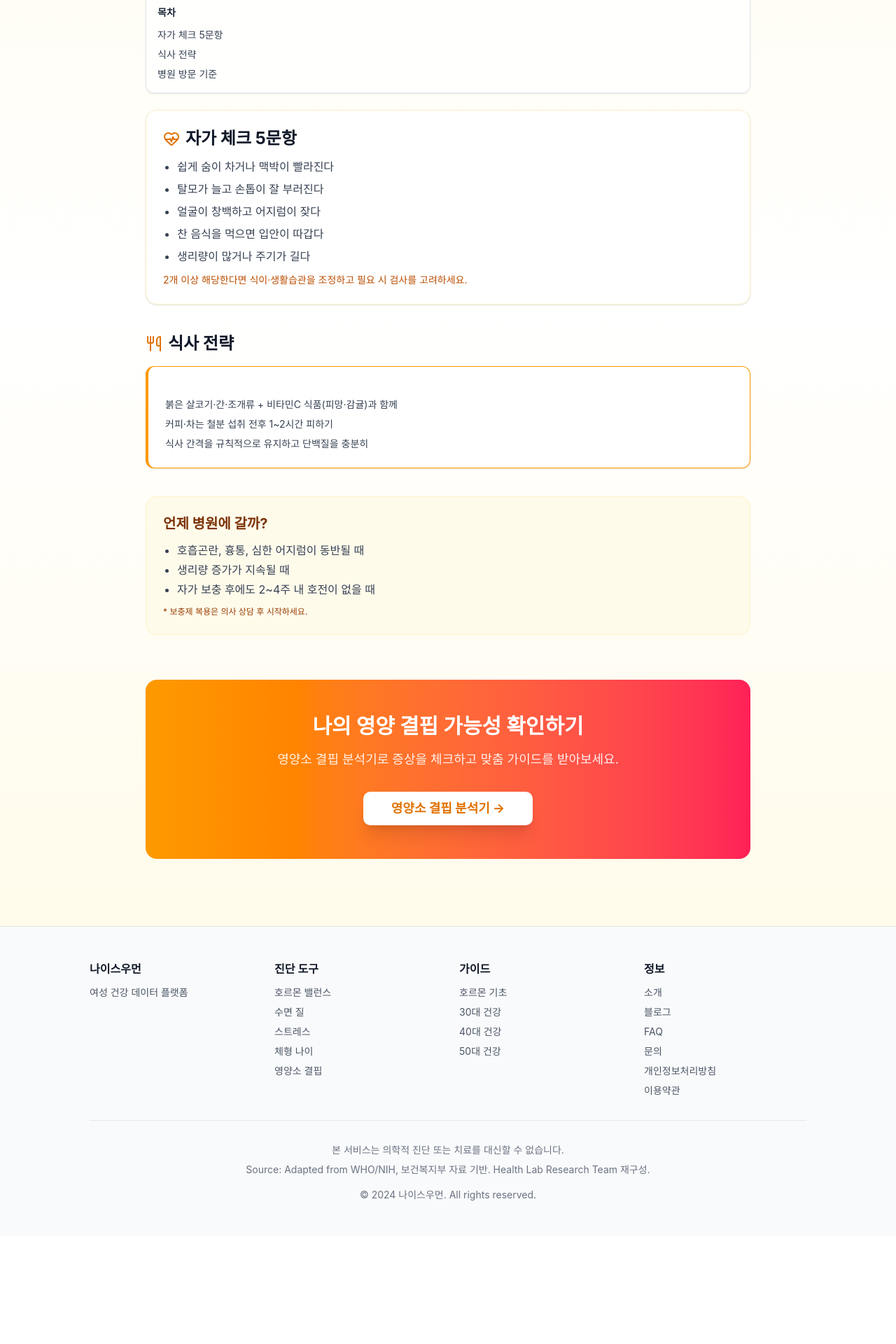
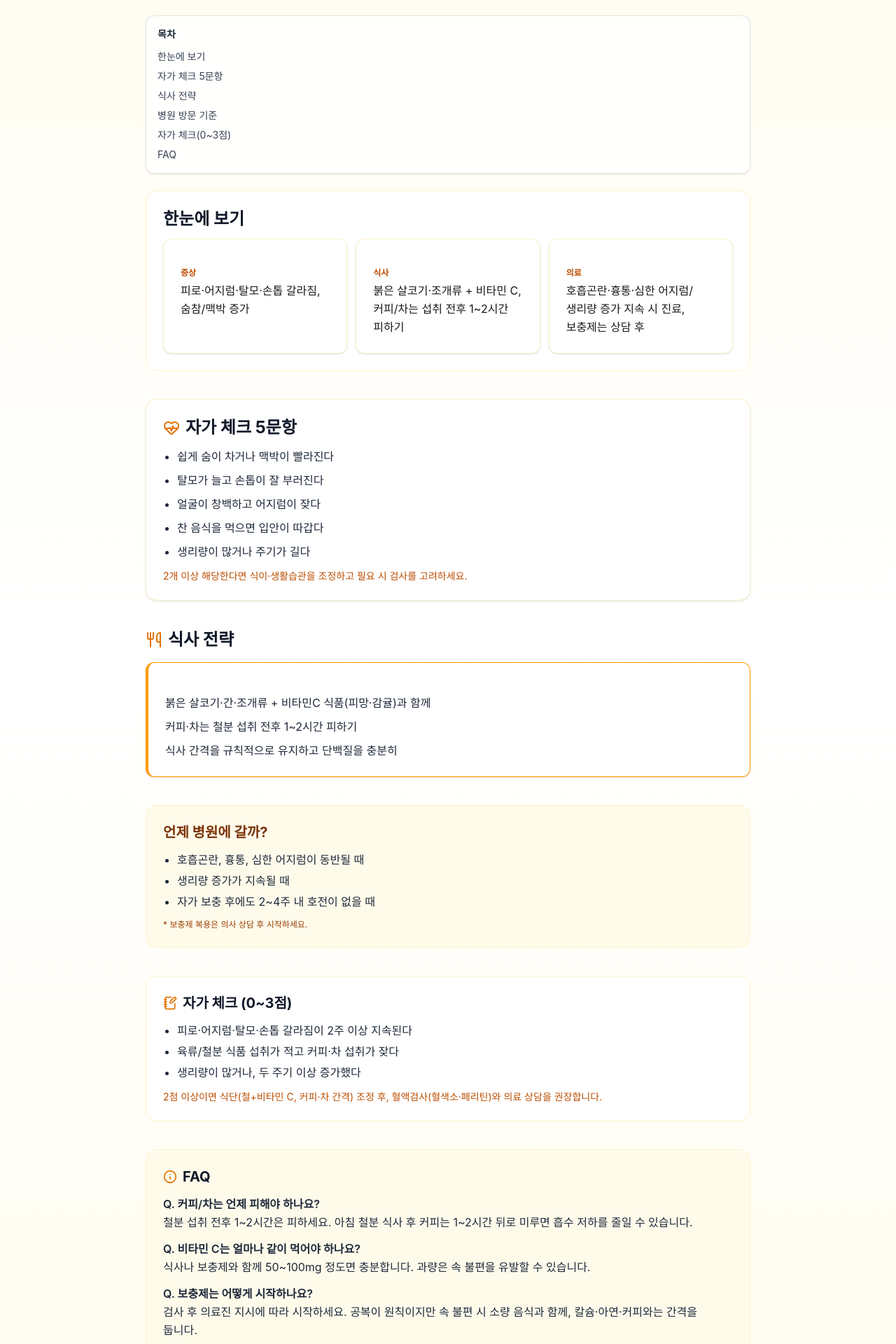
Before and after one commit to lsk7209/nicewomon, a Next.js app: page /blog/iron-deficiency-checklist in a window 1280 px wide. Shown: the part 522-2442 px from the top of the page at 70% size. Before the commit the page ends 2287 px from the top, so only its background shows below. Built offline with nearby package versions, Linux system fonts and the light colour scheme; no server answers; a web font is replaced by a local one.

Commit message:
content: aeo + toc fixes

```diff
--- a/src/app/blog/digital-burnout-detox/page.tsx
+++ b/src/app/blog/digital-burnout-detox/page.tsx
@@ -2,7 +2,7 @@ import { Metadata } from "next";
 import Link from "next/link";
 import { Button } from "@/components/ui/button";
 import { Card, CardContent } from "@/components/ui/card";
-import { ArrowLeft, Calendar, Clock, Smartphone, AlarmClock, Moon } from "lucide-react";
+import { ArrowLeft, Calendar, Clock, Smartphone, AlarmClock, Moon, NotebookPen, Info } from "lucide-react";
 import { Toc } from "@/components/layout/Toc";
 
 export const metadata: Metadata = {
@@ -14,9 +14,12 @@ export const metadata: Metadata = {
 
 export default function DigitalBurnoutDetoxPost() {
     const tocItems = [
+        { id: "summary", label: "한눈에 보기" },
         { id: "why", label: "왜 알림을 줄여야 할까?" },
         { id: "plan", label: "7일 디톡스 플랜" },
         { id: "habits", label: "유지 루틴" },
+        { id: "selfcheck", label: "자가 체크" },
+        { id: "faq", label: "FAQ" },
     ];
 
     const plan = [
@@ -60,8 +63,8 @@ export default function DigitalBurnoutDetoxPost() {
                             <span>6분 읽기</span>
                         </div>
                     </div>
-                    <p className="text-lg text-gray-700">
-                        알림과 스크린타임을 줄이면 수면과 집중력이 회복됩니다. 7일 동안 단계적으로 알림을 다이어트해 보세요.
+                    <p className="text-lg text-gray-800 leading-relaxed">
+                        알림과 스크린타임을 줄이면 수면과 집중력이 회복됩니다. AEO 요약·자가 체크·FAQ를 먼저 확인하고 7일 플랜을 적용하세요.
                     </p>
                 </header>
 
@@ -69,10 +72,33 @@ export default function DigitalBurnoutDetoxPost() {
                     <div className="md:sticky md:top-24 h-fit">
                         <Toc items={tocItems} />
                     </div>
-                    <div className="prose prose-lg max-w-none space-y-8">
+                    <div className="prose prose-lg max-w-none space-y-10">
+                        <section id="summary" className="bg-white border border-purple-100 rounded-2xl p-6 space-y-3">
+                            <h2 className="text-2xl font-bold text-gray-900">한눈에 보기</h2>
+                            <div className="grid md:grid-cols-3 gap-3 text-base text-gray-900 leading-relaxed">
+                                <Card className="border border-purple-100">
+                                    <CardContent className="pt-4 space-y-1">
+                                        <p className="text-xs font-semibold text-purple-700 uppercase">컷오프</p>
+                                        <p>취침 60분 전 셧다운, 업무·개인 알림 분리, 메일 3회/일</p>
+                                    </CardContent>
+                                </Card>
+                                <Card className="border border-purple-100">
+                                    <CardContent className="pt-4 space-y-1">
+                                        <p className="text-xs font-semibold text-purple-700 uppercase">리듬</p>
+                                        <p>점심 20분 산책으로 빛 리셋, SNS·앱 사용 시간 예약(타임박스)</p>
+                                    </CardContent>
+                                </Card>
+                                <Card className="border border-purple-100">
+                                    <CardContent className="pt-4 space-y-1">
+                                        <p className="text-xs font-semibold text-purple-700 uppercase">유지</p>
+                                        <p>20-20-20 눈 휴식, 주말 절전 모드, 취침 전 종이책/저널링</p>
+                                    </CardContent>
+                                </Card>
+                            </div>
+                        </section>
                         <section id="why">
                             <h2 className="text-3xl font-bold text-gray-900 mb-4">왜 알림을 줄여야 할까?</h2>
-                            <p className="text-gray-700 leading-relaxed">
+                            <p className="text-gray-800 leading-relaxed text-base">
                                 잦은 알림은 집중을 깨고 수면을 방해합니다. 뇌는 알림을 위협으로 인식해 코르티솔을 올리며,
                                 밤 늦게까지 화면을 보면 멜라토닌 분비가 억제됩니다.
                             </p>
@@ -81,7 +107,7 @@ export default function DigitalBurnoutDetoxPost() {
                         <section id="plan" className="space-y-3">
                             <h2 className="text-3xl font-bold text-gray-900 mb-4">7일 디톡스 플랜</h2>
                             <Card className="border-l-4 border-purple-400">
-                                <CardContent className="pt-5 text-sm text-gray-700 space-y-2">
+                                <CardContent className="pt-5 text-base text-gray-800 leading-relaxed space-y-2">
                                     {plan.map((item) => (
                                         <p key={item}>• {item}</p>
                                     ))}
@@ -92,12 +118,46 @@ export default function DigitalBurnoutDetoxPost() {
                         <section id="habits" className="space-y-3">
                             <h2 className="text-2xl font-bold text-gray-900">디톡스 후 유지 루틴</h2>
                             <Card className="border-l-4 border-purple-300">
-                                <CardContent className="pt-5 text-sm text-gray-700 space-y-1">
+                                <CardContent className="pt-5 text-base text-gray-800 leading-relaxed space-y-1">
                                     {habits.map((h) => (
                                         <p key={h}>• {h}</p>
                                     ))}
                                 </CardContent>
                             </Card>
+                        </section>
+
+                        <section id="selfcheck" className="bg-white border border-purple-100 rounded-2xl p-6 space-y-3">
+                            <h3 className="text-xl font-bold text-gray-900 flex items-center gap-2">
+                                <NotebookPen className="w-5 h-5 text-purple-600" />
+                                자가 체크 (0~3점)
+                            </h3>
+                            <ul className="list-disc pl-5 text-gray-800 text-base leading-relaxed space-y-1">
+                                <li>업무·개인 알림이 하루 종일 섞여 온다</li>
+                                <li>취침 1시간 전에도 스크린·알림을 계속 본다</li>
+                                <li>주말에도 SNS/뉴스를 무작정 스크롤한다</li>
+                            </ul>
+                            <p className="text-sm text-purple-700">2점 이상이면 7일 플랜을 그대로 적용하고, 셧다운·타임박스·산책(빛 노출)을 우선 실행하세요.</p>
+                        </section>
+
+                        <section id="faq" className="bg-purple-50 border border-purple-100 rounded-2xl p-6 space-y-3">
+                            <h3 className="text-xl font-bold text-gray-900 flex items-center gap-2">
+                                <Info className="w-5 h-5 text-purple-600" />
+                                FAQ
+                            </h3>
+                            <div className="space-y-3 text-base text-gray-800 leading-relaxed">
+                                <div>
+                                    <p className="font-semibold">Q. 업무상 알림을 다 끄기 어렵다면?</p>
+                                    <p>업무 메신저·메일을 3회(예: 10시/14시/17시)로 타임박스하고, 나머지 알림은 요약/배치로 묶어 확인하세요.</p>
+                                </div>
+                                <div>
+                                    <p className="font-semibold">Q. SNS를 끊기 힘들다면?</p>
+                                    <p>SNS는 하루 2회, 각 10~15분으로 예약 사용하고, 홈 화면에서 앱을 제거하거나 위젯만 남겨 알림을 차단하세요.</p>
+                                </div>
+                                <div>
+                                    <p className="font-semibold">Q. 밤에 잠이 안 와서 휴대폰을 보게 됩니다.</p>
+                                    <p>취침 60분 전 종이책·저널링으로 대체하고, 알람은 별도 기기/워치로 설정해 휴대폰을 침실 밖에 두세요.</p>
+                                </div>
+                            </div>
                         </section>
                     </div>
                 </div>
--- a/src/app/blog/iron-deficiency-checklist/page.tsx
+++ b/src/app/blog/iron-deficiency-checklist/page.tsx
@@ -2,7 +2,7 @@ import { Metadata } from "next";
 import Link from "next/link";
 import { Button } from "@/components/ui/button";
 import { Card, CardContent } from "@/components/ui/card";
-import { ArrowLeft, Calendar, Clock, HeartPulse, Droplet, Utensils } from "lucide-react";
+import { ArrowLeft, Calendar, Clock, HeartPulse, Droplet, Utensils, NotebookPen, Info } from "lucide-react";
 import { Toc } from "@/components/layout/Toc";
 
 export const metadata: Metadata = {
@@ -28,9 +28,12 @@ export default function IronDeficiencyChecklistPost() {
     ];
 
     const tocItems = [
+        { id: "summary", label: "한눈에 보기" },
         { id: "checklist", label: "자가 체크 5문항" },
         { id: "food", label: "식사 전략" },
         { id: "clinic", label: "병원 방문 기준" },
+        { id: "selfcheck", label: "자가 체크(0~3점)" },
+        { id: "faq", label: "FAQ" },
     ];
 
     return (
@@ -58,8 +61,8 @@ export default function IronDeficiencyChecklistPost() {
                             <span>6분 읽기</span>
                         </div>
                     </div>
-                    <p className="text-lg text-gray-700">
-                        철 결핍은 피로, 탈모, 집중력 저하의 숨은 원인일 수 있습니다. 간단한 체크리스트와 식사·보충 팁을 정리했습니다.
+                    <p className="text-lg text-gray-800 leading-relaxed">
+                        철 결핍은 피로, 탈모, 집중력 저하의 숨은 원인일 수 있습니다. AEO 요약, 자가 체크, 식사·병원 기준을 빠르게 확인하세요.
                     </p>
                 </header>
 
@@ -68,12 +71,36 @@ export default function IronDeficiencyChecklistPost() {
                         <Toc items={tocItems} />
                     </div>
                     <div className="prose prose-lg max-w-none space-y-10">
+                    <section id="summary" className="bg-white border border-amber-100 rounded-2xl p-6 space-y-3">
+                        <h2 className="text-2xl font-bold text-gray-900">한눈에 보기</h2>
+                        <div className="grid md:grid-cols-3 gap-3 text-base text-gray-900 leading-relaxed">
+                            <Card className="border border-amber-100">
+                                <CardContent className="pt-4 space-y-1">
+                                    <p className="text-xs font-semibold text-amber-700 uppercase">증상</p>
+                                    <p>피로·어지럼·탈모·손톱 갈라짐, 숨참/맥박 증가</p>
+                                </CardContent>
+                            </Card>
+                            <Card className="border border-amber-100">
+                                <CardContent className="pt-4 space-y-1">
+                                    <p className="text-xs font-semibold text-amber-700 uppercase">식사</p>
+                                    <p>붉은 살코기·조개류 + 비타민 C, 커피/차는 섭취 전후 1~2시간 피하기</p>
+                                </CardContent>
+                            </Card>
+                            <Card className="border border-amber-100">
+                                <CardContent className="pt-4 space-y-1">
+                                    <p className="text-xs font-semibold text-amber-700 uppercase">의료</p>
+                                    <p>호흡곤란·흉통·심한 어지럼/생리량 증가 지속 시 진료, 보충제는 상담 후</p>
+                                </CardContent>
+                            </Card>
+                        </div>
+                    </section>
+
                     <section id="checklist" className="bg-white rounded-2xl shadow-sm border border-amber-100 p-6 space-y-3">
                         <h2 className="text-2xl font-bold text-gray-900 flex items-center gap-2">
                             <HeartPulse className="w-6 h-6 text-amber-600" />
                             자가 체크 5문항
                         </h2>
-                        <ul className="list-disc pl-5 text-gray-700 space-y-2">
+                        <ul className="list-disc pl-5 text-gray-800 text-base leading-relaxed space-y-2">
                             {checklist.map((item) => (
                                 <li key={item}>{item}</li>
                             ))}
@@ -89,7 +116,7 @@ export default function IronDeficiencyChecklistPost() {
                         <Card className="border-l-4 border-amber-500">
                             <CardContent className="pt-5 space-y-2">
                                 {foodTips.map((tip) => (
-                                    <p key={tip} className="text-gray-700 text-sm">{tip}</p>
+                                    <p key={tip} className="text-gray-800 text-base leading-relaxed">{tip}</p>
                                 ))}
                             </CardContent>
                         </Card>
@@ -97,12 +124,46 @@ export default function IronDeficiencyChecklistPost() {
 
                     <section id="clinic" className="bg-amber-50 border border-amber-100 rounded-2xl p-6 space-y-3">
                         <h3 className="text-xl font-bold text-amber-900">언제 병원에 갈까?</h3>
-                        <ul className="list-disc pl-5 text-gray-700 space-y-1">
+                        <ul className="list-disc pl-5 text-gray-800 text-base leading-relaxed space-y-1">
                             <li>호흡곤란, 흉통, 심한 어지럼이 동반될 때</li>
                             <li>생리량 증가가 지속될 때</li>
                             <li>자가 보충 후에도 2~4주 내 호전이 없을 때</li>
                         </ul>
                         <p className="text-xs text-amber-800">* 보충제 복용은 의사 상담 후 시작하세요.</p>
+                    </section>
+
+                    <section id="selfcheck" className="bg-white border border-amber-100 rounded-2xl p-6 space-y-3">
+                        <h3 className="text-xl font-bold text-gray-900 flex items-center gap-2">
+                            <NotebookPen className="w-5 h-5 text-amber-600" />
+                            자가 체크 (0~3점)
+                        </h3>
+                        <ul className="list-disc pl-5 text-gray-800 text-base leading-relaxed space-y-1">
+                            <li>피로·어지럼·탈모·손톱 갈라짐이 2주 이상 지속된다</li>
+                            <li>육류/철분 식품 섭취가 적고 커피·차 섭취가 잦다</li>
+                            <li>생리량이 많거나, 두 주기 이상 증가했다</li>
+                        </ul>
+                        <p className="text-sm text-amber-700">2점 이상이면 식단(철+비타민 C, 커피·차 간격) 조정 후, 혈액검사(혈색소·페리틴)와 의료 상담을 권장합니다.</p>
+                    </section>
+
+                    <section id="faq" className="bg-amber-50 border border-amber-100 rounded-2xl p-6 space-y-3">
+                        <h3 className="text-xl font-bold text-gray-900 flex items-center gap-2">
+                            <Info className="w-5 h-5 text-amber-600" />
+                            FAQ
+                        </h3>
+                        <div className="space-y-3 text-base text-gray-800 leading-relaxed">
+                            <div>
+                                <p className="font-semibold">Q. 커피/차는 언제 피해야 하나요?</p>
+                                <p>철분 섭취 전후 1~2시간은 피하세요. 아침 철분 식사 후 커피는 1~2시간 뒤로 미루면 흡수 저하를 줄일 수 있습니다.</p>
+                            </div>
+                            <div>
+                                <p className="font-semibold">Q. 비타민 C는 얼마나 같이 먹어야 하나요?</p>
+                                <p>식사나 보충제와 함께 50~100mg 정도면 충분합니다. 과량은 속 불편을 유발할 수 있습니다.</p>
+                            </div>
+                            <div>
+                                <p className="font-semibold">Q. 보충제는 어떻게 시작하나요?</p>
+                                <p>검사 후 의료진 지시에 따라 시작하세요. 공복이 원칙이지만 속 불편 시 소량 음식과 함께, 칼슘·아연·커피와는 간격을 둡니다.</p>
+                            </div>
+                        </div>
                     </section>
                     </div>
                 </div>
--- a/src/components/layout/Toc.tsx
+++ b/src/components/layout/Toc.tsx
@@ -18,7 +18,7 @@ export function Toc({ items, title = "목차" }: TocProps) {
   if (!items.length) return null;
 
   return (
-    <nav className="rounded-xl border border-gray-200 bg-white/80 p-4 shadow-sm">
+    <nav className="hidden md:block rounded-xl border border-gray-200 bg-white/80 p-4 shadow-sm max-h-[70vh] overflow-auto">
       <p className="text-sm font-semibold text-gray-800 mb-3">{title}</p>
       <ul className="space-y-2 text-sm text-gray-700">
         {items.map((item) => (
```
